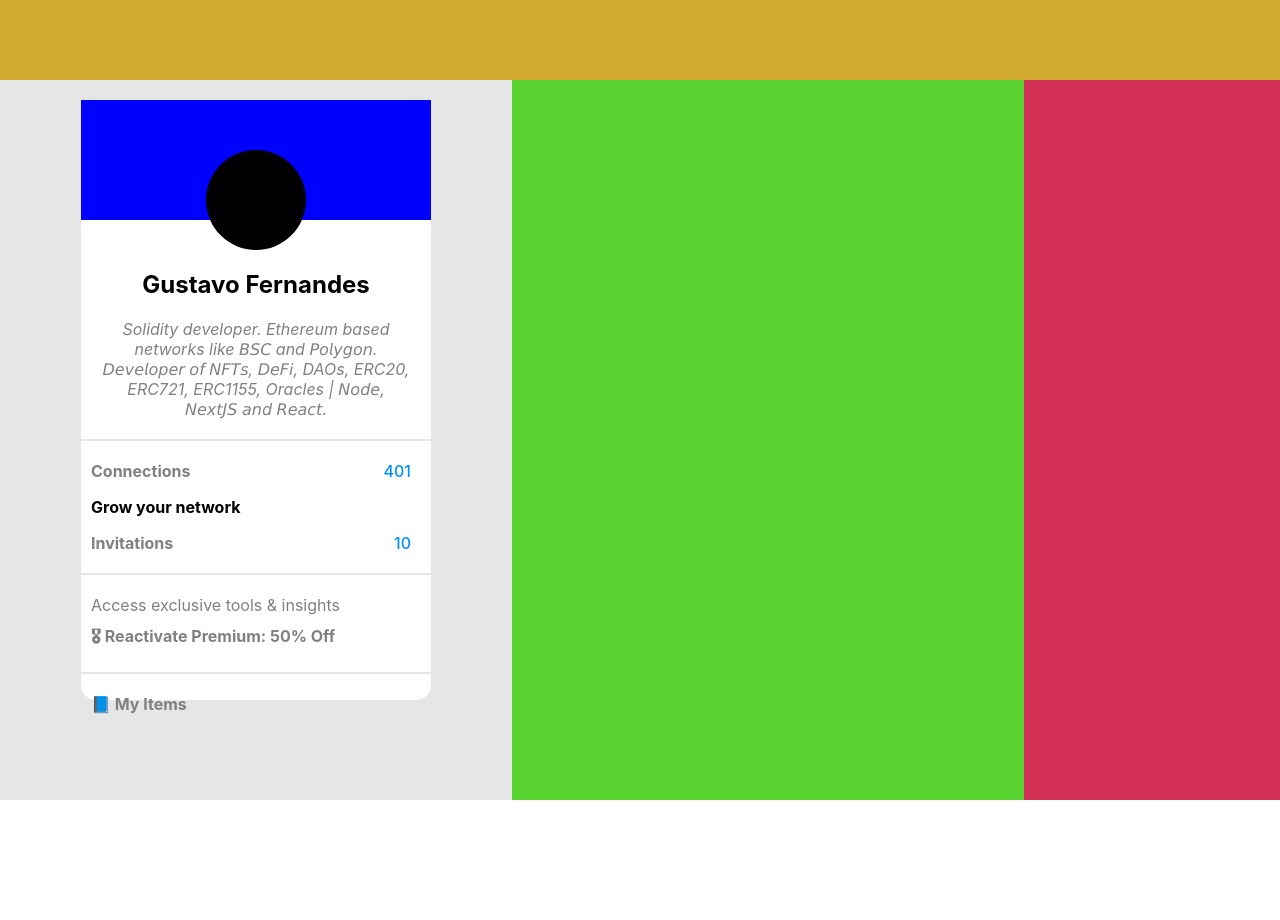
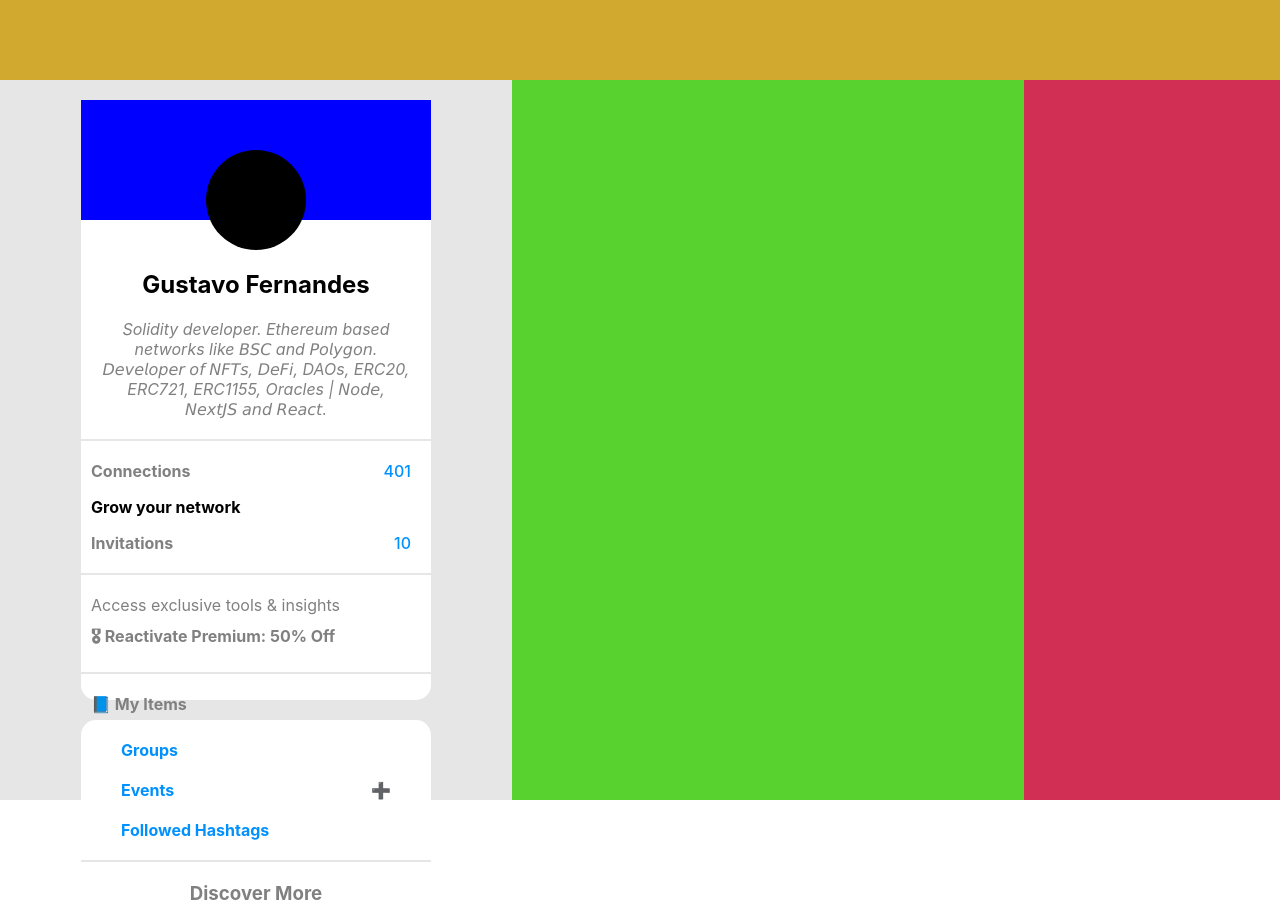
Before and after one commit to 0x-tsar/linkedin-clone, a Next.js app: page / in a window 1280 px wide. Before the commit the page ends 800 px from the top, so only its background shows below. Built offline with nearby package versions, Linux system fonts and the light colour scheme.

Commit message:
adding panel 2

```diff
--- a/src/components/Left.jsx
+++ b/src/components/Left.jsx
@@ -13,6 +13,13 @@ export const Panel = styled.div`
   height: 600px;
   margin: 20px auto;
 `;
+export const Panel2 = styled.div`
+  background-color: white;
+  border-radius: 15px;
+  width: 350px;
+  height: 200px;
+  margin: 20px auto;
+`;
 
 export const Line = styled.div`
   background-color: #e6e6e6;
@@ -25,6 +32,7 @@ export const Div = styled.div``;
 
 export const Left = () => {
   return (
+    <>
       <LeftComp>
         <Panel>
           <Div>
@@ -125,7 +133,43 @@ export const Left = () => {
             </p>
           </Div>
         </Panel>
+        <Panel2>
+          <p
+            style={{
+              margin: "10px 40px",
+              color: "#0091ff",
+              paddingTop: "20px",
+            }}
+          >
+            <b>Groups</b>
+          </p>
+          <p
+            style={{
+              margin: "10px 40px",
+              color: "#0091ff",
+              paddingTop: "10px",
+            }}
+          >
+            <b>Events</b>
+            <b style={{ float: "right", cursor: "pointer" }}>➕</b>
+          </p>
+
+          <p
+            style={{
+              margin: "10px 40px",
+              color: "#0091ff",
+              paddingTop: "10px",
+            }}
+          >
+            <b>Followed Hashtags</b>
+          </p>
+          <Line />
+          <h3 style={{ textAlign: "center", color: "gray", cursor: "pointer" }}>
+            Discover More
+          </h3>
+        </Panel2>
       </LeftComp>
+    </>
   );
 };
 
--- a/src/pages/index.jsx
+++ b/src/pages/index.jsx
@@ -14,6 +14,8 @@ export const Container = styled.div`
   grid-template-areas:
     "header header header"
     "left middle right";
+
+  /* overflow-y: hidden; */
 `;
 
 export default function Home() {
```
Lines whose indentation alone changed are shown as unchanged.
